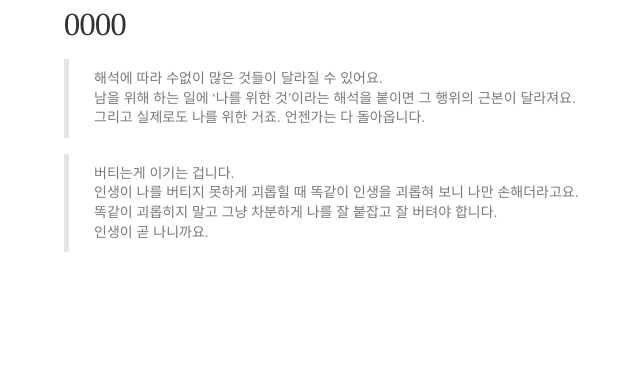
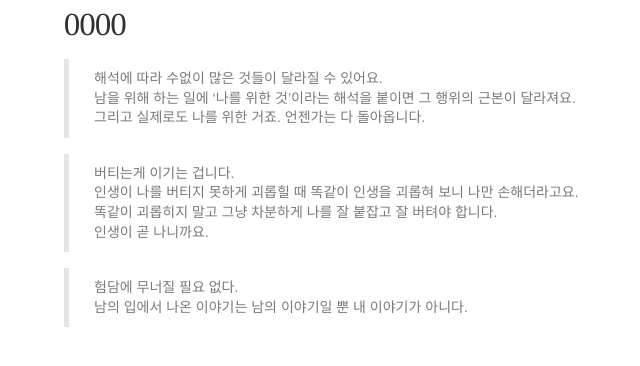
Before and after one commit to finddme/finddme.github.io, a Jekyll site: the page built from about.md, in a window 1280 px wide and 1314 px high, cut to the strip 931-1297 px from the top of the window. Shown: the whole strip, without its empty margins (116-756 px from the left). Built offline with Jekyll 4.4.1, drawn with Linux system fonts in a browser that asks for light colours; nearby versions of some CDN libraries; comment, search, counter and statistics services are not loaded.

Commit message:
Update about.md

```diff
--- a/about.md
+++ b/about.md
@@ -40,3 +40,6 @@ title: About
 인생이 나를 버티지 못하게 괴롭힐 때 똑같이 인생을 괴롭혀 보니 나만 손해더라고요.
 똑같이 괴롭히지 말고 그냥 차분하게 나를 잘 붙잡고 잘 버텨야 합니다.
 인생이 곧 나니까요.
+
+> 험담에 무너질 필요 없다.
+남의 입에서 나온 이야기는 남의 이야기일 뿐 내 이야기가 아니다.
```
